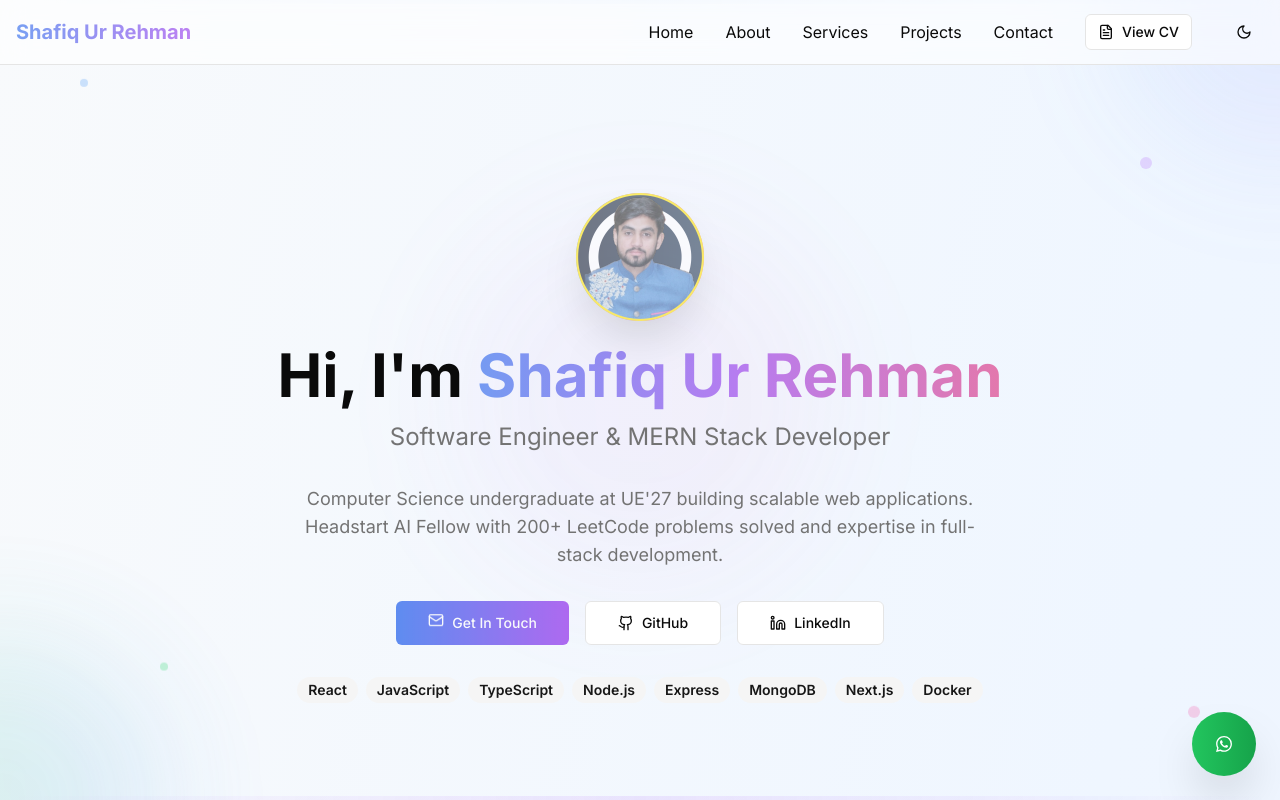
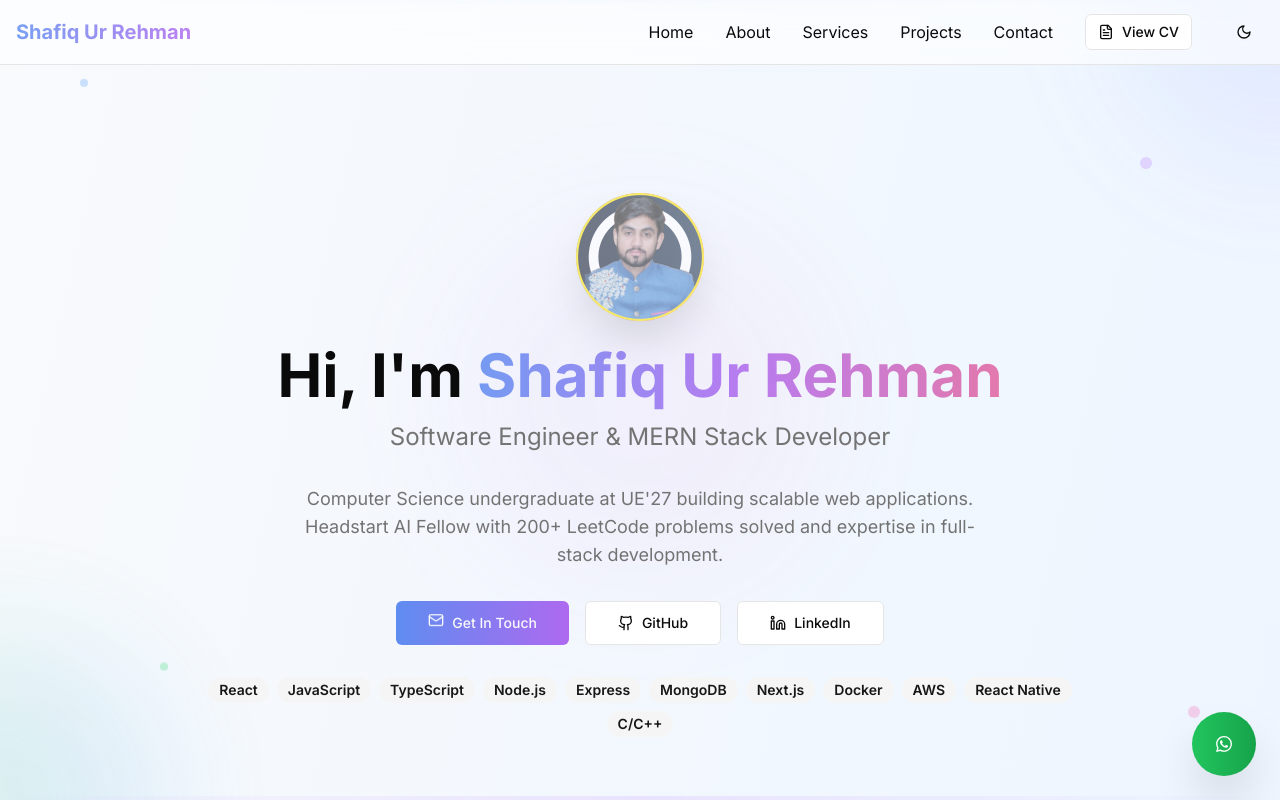
Before and after one commit to im-shafiqurrehman/portfolio_website, a Next.js app: page / in a window 1280 px wide. Shown: the top 800 px of the page. Built offline with nearby package versions, Linux system fonts and the light colour scheme.

Commit message:
skills added

```diff
--- a/app/page.tsx
+++ b/app/page.tsx
@@ -602,7 +602,7 @@ export default function Portfolio() {
             </div>
 
             <div className="flex flex-wrap justify-center gap-2 animate-in slide-in-from-bottom-4 duration-1000 delay-1000">
-              {skills.slice(0, 8).map((skill, index) => (
+              {skills.slice(0, 11).map((skill, index) => (
                 <Badge
                   key={skill}
                   variant="secondary"
```
